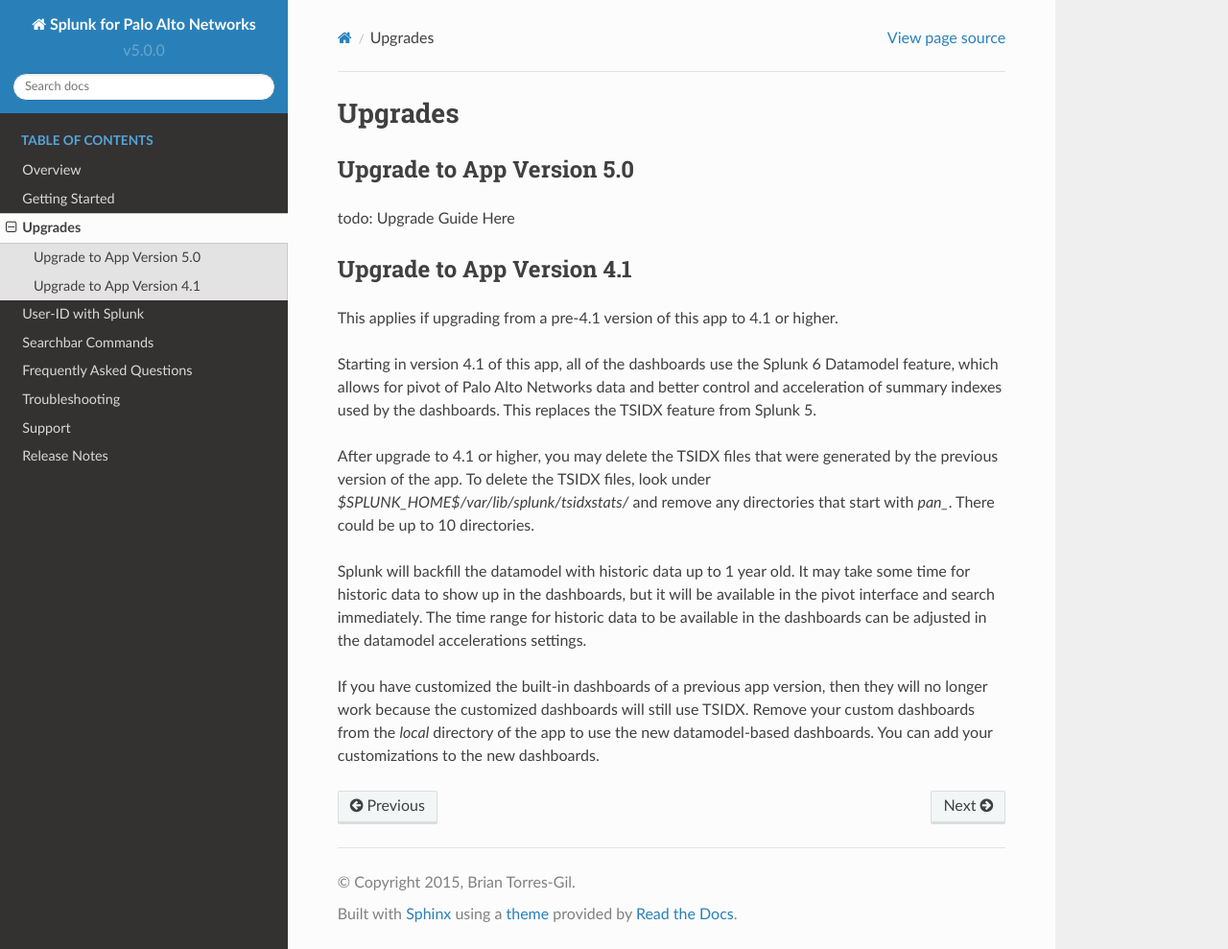
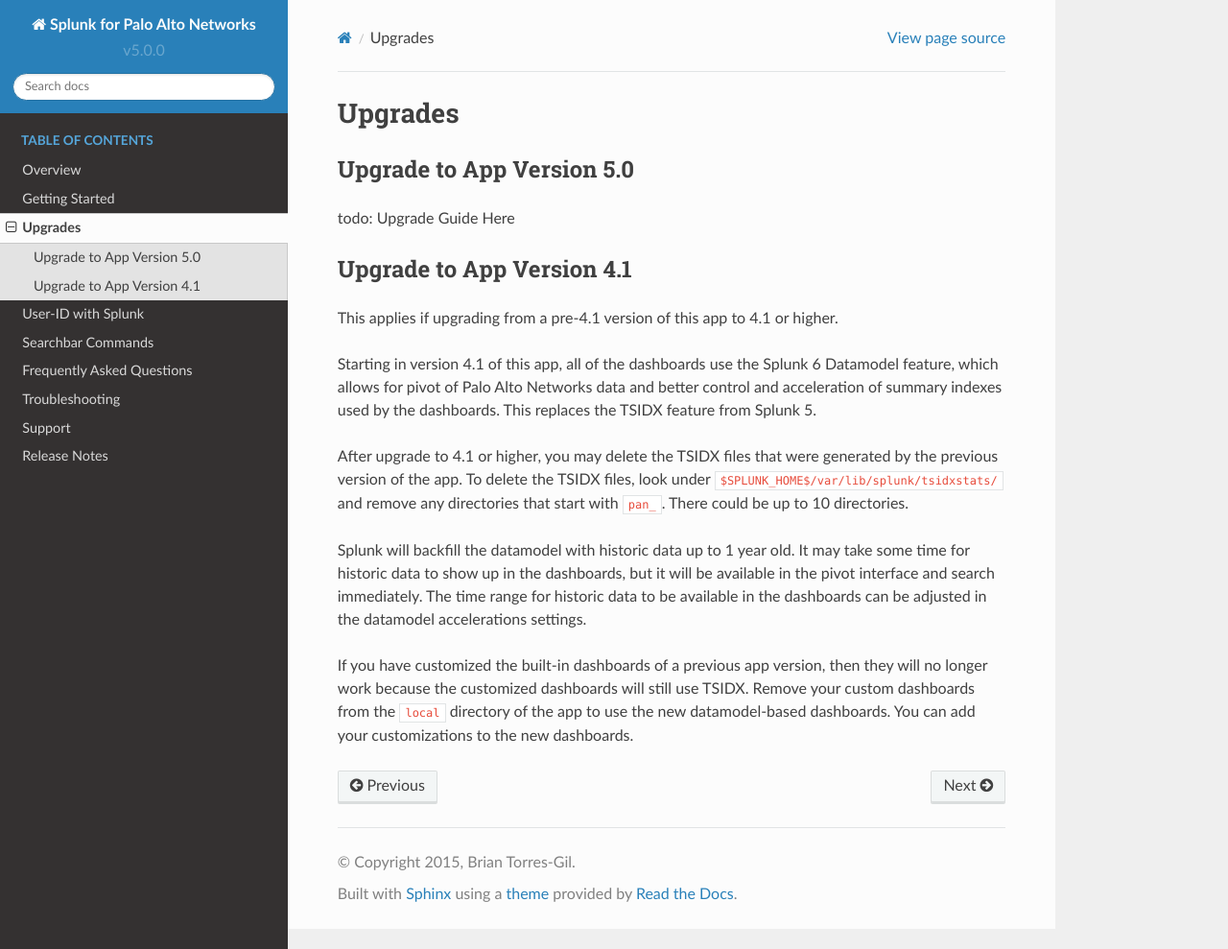
Before and after one commit to PaloAltoNetworks/pan-os-python, a Sphinx documentation site: the page built from docs/upgrade.rst, in a window 1280 px wide and 989 px high. Shown: the whole window at 96% size. Built offline with Sphinx 7.4.7 and the Read the Docs theme 2.0.0, drawn with Linux system fonts in a browser that asks for light colours.

Commit message:
Switch to double backticks where appropriate

```diff
--- a/docs/commands.rst
+++ b/docs/commands.rst
@@ -151,7 +151,7 @@
 Splunk is receiving a radius authentication log where 'user' is the field
 containing the user who authenticated, and 'ip' is the field containing the
 IP address where the user logged in, then you can map the user to the ip on
-the firewall using the `panupdate` command like so::
+the firewall using the ``panupdate`` command like so::
 
     `index=main sourcetype=radius | rename user AS addruser | rename ip AS addrip | panupdate device="192.168.4.211"`
 
--- a/docs/getting_started.rst
+++ b/docs/getting_started.rst
@@ -21,10 +21,10 @@
 
 * Edit `$SPLUNK_HOME/etc/apps/SplunkforPaloAltoNetworks/local/inputs.conf`
 
-Note: The `local` directory does not exist after installation, so you may
+Note: The ``local`` directory does not exist after installation, so you may
 need to create it.
 
-Add the following lines to the `inputs.conf` file.  This examples uses the
+Add the following lines to the ``inputs.conf`` file.  This examples uses the
 default syslog port 514/udp.  Change the port as needed. ::
 
     [udp://514]
@@ -33,7 +33,7 @@
     no_appending_timestamp = true
     connection_host = ip
 
-The `index`, `sourcetype`, and `no_appending_timestamp` setting must be set
+The ``index``, ``sourcetype``, and ``no_appending_timestamp`` setting must be set
 exactly as in the example.
 
 Firewall, Panorama, and Traps ESM can all send logs to the same input port.
--- a/docs/overview.rst
+++ b/docs/overview.rst
@@ -47,6 +47,6 @@
 Optionally, you can clone the github repository to install the app. Please
 feel free to submit contributions to the app using pull requests on github.
 
-From the directory `$SPLUNK_HOME/etc/apps/`, type the following command::
+From the directory ``$SPLUNK_HOME/etc/apps/``, type the following command::
 
     git clone https://github.com/PaloAltoNetworks-BD/SplunkforPaloAltoNetworks.git SplunkforPaloAltoNetworks
--- a/docs/troubleshoot.rst
+++ b/docs/troubleshoot.rst
@@ -46,7 +46,8 @@
     index=pan_logs sourcetype=pan_config
 
 If logs showed in step 2, but no logs show up now, then try
-sourcetype=pan_logs instead of sourcetype=pan_config.  If the logs start
+``sourcetype=pan_logs`` instead of ``sourcetype=pan_config``.  If the logs
+start
 showing up after that change, then the logs are not getting parsed correctly:
 
 - Check that you are not using a Custom Log Format in the syslog server
--- a/docs/upgrade.rst
+++ b/docs/upgrade.rst
@@ -19,8 +19,8 @@
 
 After upgrade to 4.1 or higher, you may delete the TSIDX files that were
 generated by the previous version of the app.  To delete the TSIDX files,
-look under `$SPLUNK_HOME$/var/lib/splunk/tsidxstats/` and remove any
-directories that start with `pan_`.  There could be up to 10 directories.
+look under ``$SPLUNK_HOME$/var/lib/splunk/tsidxstats/`` and remove any
+directories that start with ``pan_``.  There could be up to 10 directories.
 
 Splunk will backfill the datamodel with historic data up to 1 year old.  It
 may take some time for historic data to show up in the dashboards, but it
@@ -30,6 +30,6 @@
 
 If you have customized the built-in dashboards of a previous app version,
 then they will no longer work because the customized dashboards will still
-use TSIDX.  Remove your custom dashboards from the `local` directory of the
+use TSIDX.  Remove your custom dashboards from the ``local`` directory of the
 app to use the new datamodel-based dashboards.  You can add your
 customizations to the new dashboards.
--- a/docs/userid.rst
+++ b/docs/userid.rst
@@ -34,13 +34,13 @@
 Method 2: Searchbar Command
 ---------------------------
 
-Use the `panuserupdate` command that is included with the app.
+Use the ``panuserupdate`` command that is included with the app.
 
 For this method, the logs are not required to contain both the user and ip
 in the same log. For example, where there is an authentication log with user
 and MAC address, and a DHCP log with MAC address and IP address.  Splunk
 can do a search correlating the user to the IP using the MAC as the common
-value, then pass the search results to the `panuserupdate` command which
+value, then pass the search results to the ``panuserupdate`` command which
 will update the mapping on the firewall.
 
 See :ref:`panuserupdate` in the Searchbar Command documentation.
```
